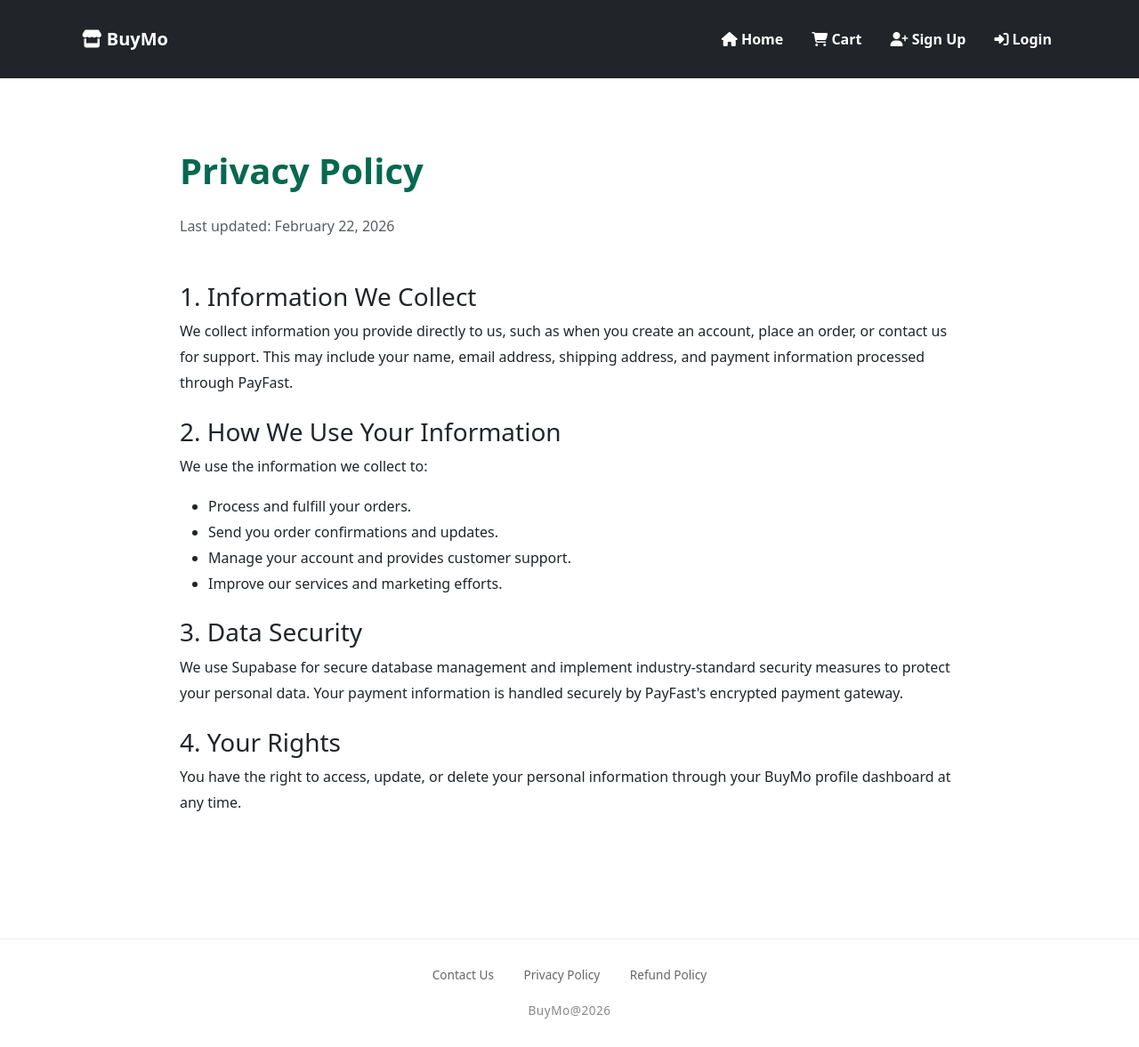
After one commit to AdamDono/BuyMo, a Flask app: page /privacy in a window 1280 px wide. The commit adds this page. Shown: the whole page at 89% size. Run offline with Flask 3, Linux system fonts and the light colour scheme.

Commit message:
Add SEO meta tags, trust pages, and professional footer

```diff
--- a/app.py
+++ b/app.py
@@ -415,6 +415,18 @@ def inject_cart_count():
 
 
 # Routes
+@app.route('/contact')
+def contact():
+    return render_template('contact.html')
+
+@app.route('/privacy')
+def privacy():
+    return render_template('privacy.html')
+
+@app.route('/refunds')
+def refunds():
+    return render_template('refunds.html')
+
 @app.route('/')
 def index():
     """Landing page with featured products and categories"""
--- a/templates/base.html
+++ b/templates/base.html
@@ -5,6 +5,19 @@
     <meta charset="UTF-8">
     <meta name="viewport" content="width=device-width, initial-scale=1.0">
     <title>{% block title %}BuyMo{% endblock %}</title>
+    <!-- SEO & Social Media Previews -->
+    <meta name="description"
+        content="BuyMo - Shop Smarter, Live Better. The premium marketplace for Electronics, Groceries, and more.">
+    <meta property="og:title" content="BuyMo - Shop Smarter, Live Better">
+    <meta property="og:description"
+        content="Discover amazing products at unbeatable prices on South Africa's newest marketplace.">
+    <meta property="og:image" content="{{ url_for('static', filename='images/og-preview.png', _external=True) }}">
+    <meta property="og:url" content="{{ request.url }}">
+    <meta property="og:type" content="website">
+    <meta name="twitter:card" content="summary_large_image">
+    <meta name="twitter:title" content="BuyMo - Shop Smarter, Live Better">
+    <meta name="twitter:image" content="{{ url_for('static', filename='images/og-preview.png', _external=True) }}">
+
     <link rel="stylesheet" href="https://cdnjs.cloudflare.com/ajax/libs/font-awesome/6.4.0/css/all.min.css">
     <link rel="stylesheet" href="{{ url_for('static', filename='css/styles.css') }}">
     <link rel="stylesheet" href="{{ url_for('static', filename='css/sign.css') }}">
@@ -22,7 +35,16 @@
         {% block content %}{% endblock %}
     </main>
 
-    <footer style="text-align: center; padding: 15px 0; color: #888; margin-top: auto; font-size: 0.85rem;">
+    <footer
+        style="text-align: center; padding: 30px 0; color: #888; border-top: 1px solid #eee; margin-top: 50px; font-size: 0.85rem;">
+        <div style="margin-bottom: 20px;">
+            <a href="{{ url_for('contact') }}" style="color: #666; text-decoration: none; margin: 0 15px;">Contact
+                Us</a>
+            <a href="{{ url_for('privacy') }}" style="color: #666; text-decoration: none; margin: 0 15px;">Privacy
+                Policy</a>
+            <a href="{{ url_for('refunds') }}" style="color: #666; text-decoration: none; margin: 0 15px;">Refund
+                Policy</a>
+        </div>
         <p style="margin: 0; font-weight: 500; letter-spacing: 0.5px;">BuyMo@2026</p>
     </footer>
 
--- /dev/null
+++ b/templates/privacy.html
@@ -0,0 +1,34 @@
+{% extends "base.html" %}
+
+{% block title %}Privacy Policy - BuyMo{% endblock %}
+
+{% block content %}
+<div class="container my-5" style="max-width: 900px; line-height: 1.8;">
+    <h1 class="mb-4" style="color: #076850; font-weight: 800;">Privacy Policy</h1>
+    <p class="text-muted">Last updated: February 22, 2026</p>
+
+    <div class="mt-5">
+        <h3>1. Information We Collect</h3>
+        <p>We collect information you provide directly to us, such as when you create an account, place an order, or
+            contact us for support. This may include your name, email address, shipping address, and payment information
+            processed through PayFast.</p>
+
+        <h3 class="mt-4">2. How We Use Your Information</h3>
+        <p>We use the information we collect to:</p>
+        <ul>
+            <li>Process and fulfill your orders.</li>
+            <li>Send you order confirmations and updates.</li>
+            <li>Manage your account and provides customer support.</li>
+            <li>Improve our services and marketing efforts.</li>
+        </ul>
+
+        <h3 class="mt-4">3. Data Security</h3>
+        <p>We use Supabase for secure database management and implement industry-standard security measures to protect
+            your personal data. Your payment information is handled securely by PayFast's encrypted payment gateway.</p>
+
+        <h3 class="mt-4">4. Your Rights</h3>
+        <p>You have the right to access, update, or delete your personal information through your BuyMo profile
+            dashboard at any time.</p>
+    </div>
+</div>
+{% endblock %}
```
Also changed, not shown: templates/contact.html (added, +35 -0 lines), templates/refunds.html (added, +32 -0 lines), static/images/og-preview.png (added).
